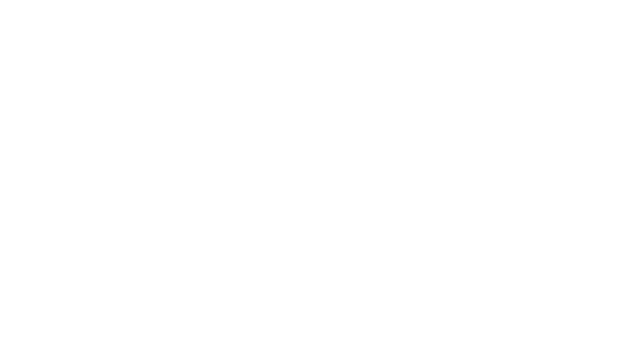
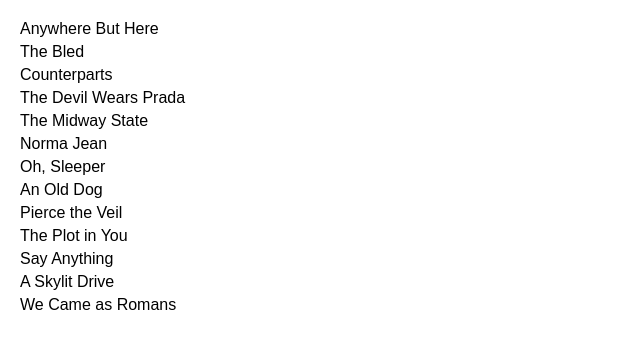
Before and after one commit to acciojob/sorting-articles-vr-lang, a website: page main.html in a window 1280 px wide. Shown: the whole page, without its empty margins (0-640 px from the left). Drawn offline with Linux system fonts and the light colour scheme.

Commit message:
created a submission

```diff
--- a/main.html
+++ b/main.html
@@ -1,16 +1,67 @@
 <!DOCTYPE html>
+<html lang="en">
+<head>
+    <meta charset="UTF-8">
+    <meta name="viewport" content="width=device-width, initial-scale=1.0">
+    <title>Sorted Bands</title>
+    <style>
+        body {
+            font-family: Arial, sans-serif;
+            margin: 20px;
+        }
+        ul {
+            list-style-type: none;
+            padding: 0;
+        }
+        li {
+            margin: 5px 0;
+        }
+    </style>
+</head>
+<body>
 
-<html>
+    <!-- <h1>Sorted Articles (Bands)</h1> -->
+    <ul id="band">
+        <!-- Sorted band names will be inserted here -->
+    </ul>
 
-<head>
-	<link rel="stylesheet" href="styles.css">
-</head>
+    <script>
+        // Data for the articles (bands)
+        const bands = ['The Plot in You', 'The Devil Wears Prada', 'Pierce the Veil',
+                       'Norma Jean', 'The Bled', 'Say Anything', 'The Midway State',
+                       'We Came as Romans', 'Counterparts', 'Oh, Sleeper',
+                       'A Skylit Drive', 'Anywhere But Here', 'An Old Dog'];
 
-<body>
-	<!-- the entire body must be written by student -->
-    <script type="text/javascript" src="./script.js">
-</script>
+        // Function to sort the bands ignoring "a", "an", "the"
+        function sortBands(bands) {
+            const articles = ["a", "an", "the"];
+
+            return bands.sort((band1, band2) => {
+                // Remove leading articles from band names for comparison
+                const cleanBand1 = band1.split(" ").filter(word => !articles.includes(word.toLowerCase())).join(" ");
+                const cleanBand2 = band2.split(" ").filter(word => !articles.includes(word.toLowerCase())).join(" ");
+
+                // Compare the cleaned strings
+                return cleanBand1.localeCompare(cleanBand2);
+            });
+        }
+
+        // Function to render the sorted bands into the list
+        function renderBands(sortedBands) {
+            const bandList = document.getElementById('band');
+            bandList.innerHTML = ''; // Clear any existing items
+
+            sortedBands.forEach(band => {
+                const li = document.createElement('li');
+                li.textContent = band;
+                bandList.appendChild(li);
+            });
+        }
+
+        // Sort and render the bands
+        const sortedBands = sortBands(bands);
+        renderBands(sortedBands);
+    </script>
 
 </body>
-
 </html>
```
